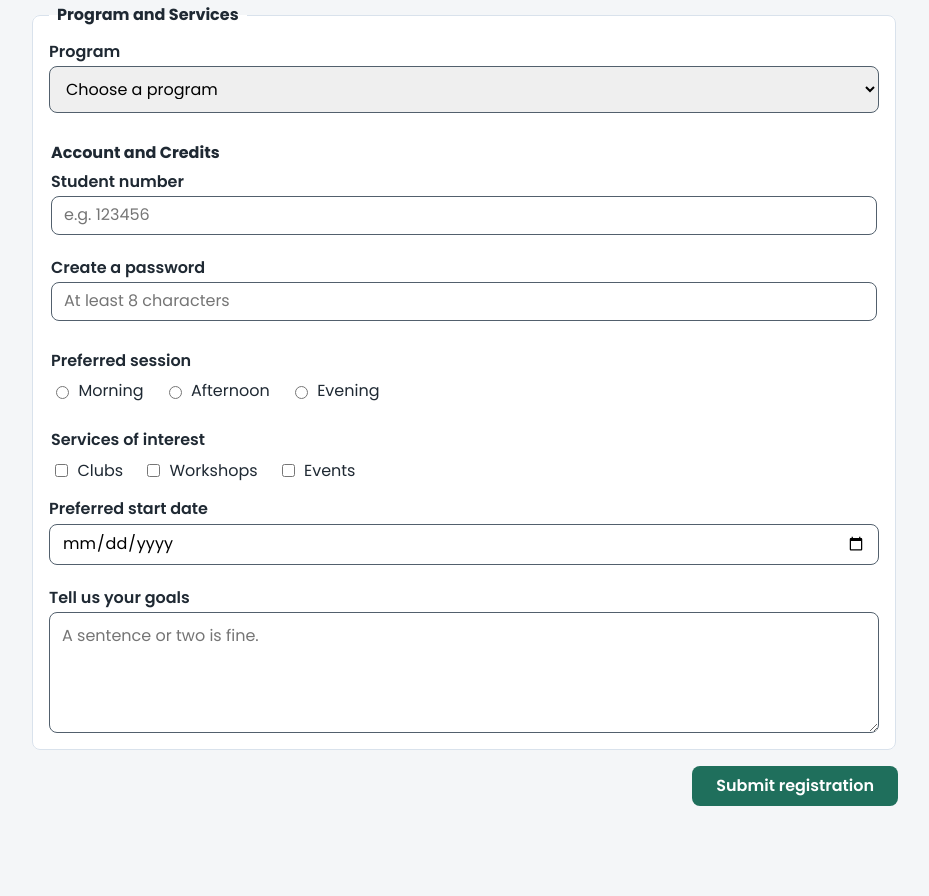
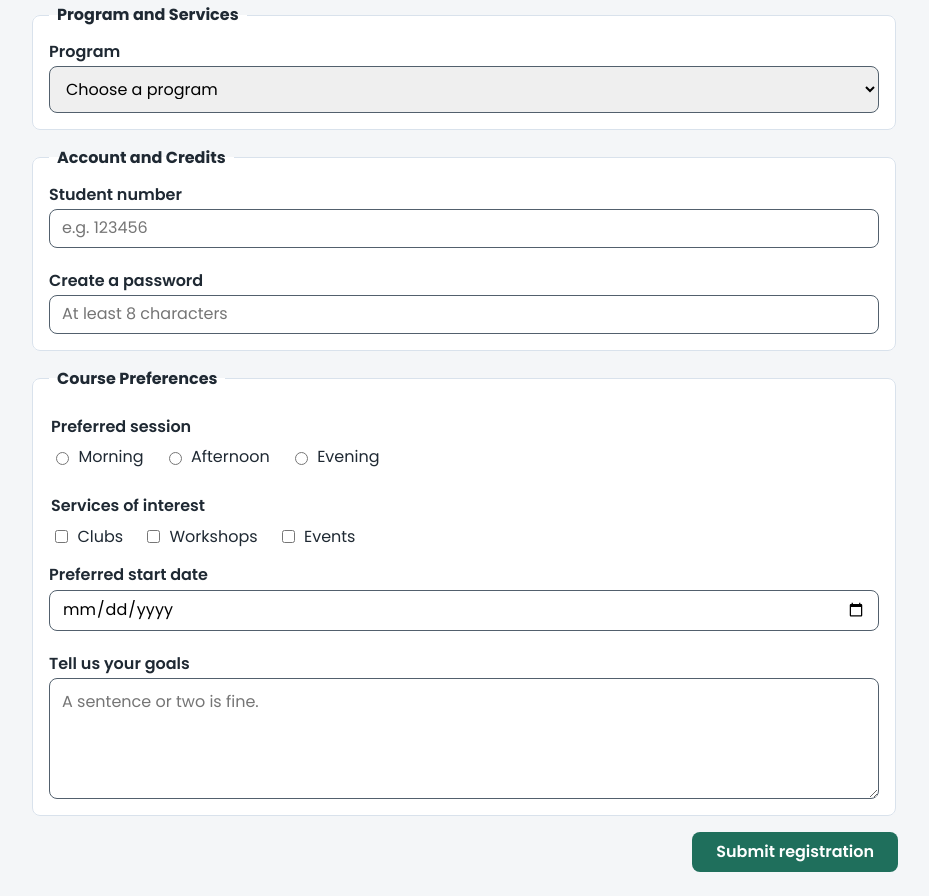
Before and after one commit to Line0014/student-services-form, a plain HTML site: page index.html in a window 1280 px wide. Shown: the part 402-1298 px from the top of the page, without its empty margins (176-1105 px from the left). Before the commit the page ends 1232 px from the top, so only its background shows below. Drawn offline with Linux system fonts and the light colour scheme.

Commit message:
Make Account and Credits its own section

```diff
--- a/index.html
+++ b/index.html
@@ -70,6 +70,7 @@
               <option value="business">Business</option>
             </select>
           </div>
+        </fieldset>
 
         <fieldset class="registration-form__section">
           <legend>Account and Credits</legend>
@@ -99,6 +100,9 @@
             />
           </div>
         </fieldset>
+
+        <fieldset class="registration-form__section">
+          <legend>Course Preferences</legend>
 
           <fieldset class="registration-form__group">
             <legend>Preferred session</legend>
```
Lines whose indentation alone changed are shown as unchanged.
